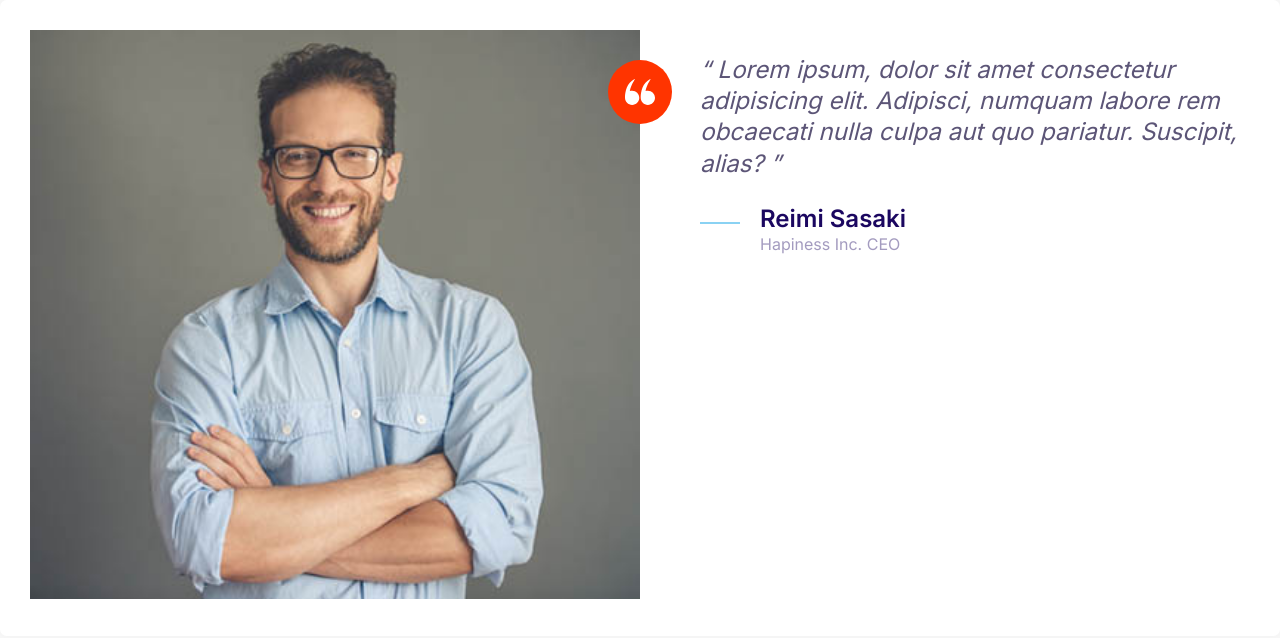
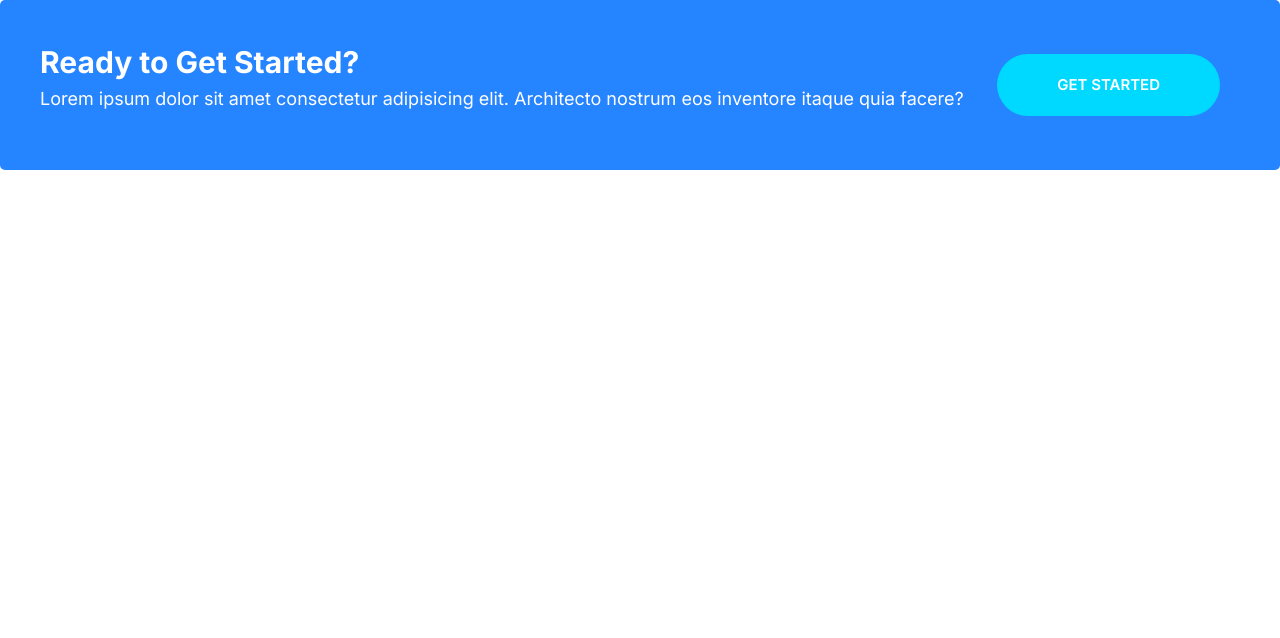
Before and after one commit to Reimi-S/moshfy-test, a plain HTML site: page project.html in a window 1280 px wide. Drawn offline with Linux system fonts and the light colour scheme.

Commit message:
Build the callouts

```diff
--- a/css/project1.css
+++ b/css/project1.css
@@ -237,6 +237,10 @@ a {
 .btn--outlie:hover {
   background: var(--color-headings);
   color: #fff;
+}
+.btn--long {
+  padding-left: 6rem;
+  padding-right: 6rem;
 }
 
 .btn--block {
@@ -491,3 +495,44 @@ a {
     margin-right: 0;
   }
 }
+
+/* Callouts */
+.callout {
+  padding: 4rem;
+  border-radius: 5px;
+}
+
+.callout--primary {
+  background: var(--color-primary);
+  color: #fff;
+}
+
+.callout__heading {
+  color: #fff;
+  margin: 0;
+  font-size: 3rem;
+}
+
+.callout .btn {
+  justify-self: center;
+  align-self: center;
+}
+
+.callout__content {
+  text-align: center;
+}
+
+@media screen and (min-width: 768px) {
+  .callout .grid--1x2 {
+    grid-template-columns: 1fr auto;
+  }
+
+  .callout__content {
+    text-align: left;
+  }
+
+  .callout .btn {
+    justify-self: start;
+    margin: 0 2rem;
+  }
+}
--- a/project.html
+++ b/project.html
@@ -14,36 +14,16 @@
     <link rel="stylesheet" href="css/normalize.css" />
   </head>
   <body>
-    <div class="card testimonial">
+    <div class="callout callout--primary">
       <div class="grid grid--1x2">
-        <div class="testimonial__image">
-          <img src="images/testimonial.jpg" alt="A happy smiling customer" />
-          <span class="icon-container icon-container--accent">
-            <svg class="icon icon--white icon--small">
-              <use xlink:href="images/sprite.svg#quotes"></use>
-            </svg>
-          </span>
+        <div class="callout__content">
+          <h2 class="callout__heading">Ready to Get Started?</h2>
+          <p>
+            Lorem ipsum dolor sit amet consectetur adipisicing elit. Architecto
+            nostrum eos inventore itaque quia facere?
+          </p>
         </div>
-        <blockquote class="quote">
-          <p class="quote__text">
-            Lorem ipsum, dolor sit amet consectetur adipisicing elit. Adipisci,
-            numquam labore rem obcaecati nulla culpa aut quo pariatur. Suscipit,
-            alias?
-          </p>
-          <footer>
-            <div class="media">
-              <div class="media__image">
-                <svg class="icon icon--primary quote__line">
-                  <use xlink:href="images/sprite.svg#line"></use>
-                </svg>
-              </div>
-              <div class="media__body">
-                <h3 class="media__title quote__author">Reimi Sasaki</h3>
-                <p class="quote__company">Hapiness Inc. CEO</p>
-              </div>
-            </div>
-          </footer>
-        </blockquote>
+        <a href="#" class="btn btn--secondary btn--long">Get Started</a>
       </div>
     </div>
   </body>
```
Also changed, not shown: components/callouts.html (added, +12 -0 lines).
